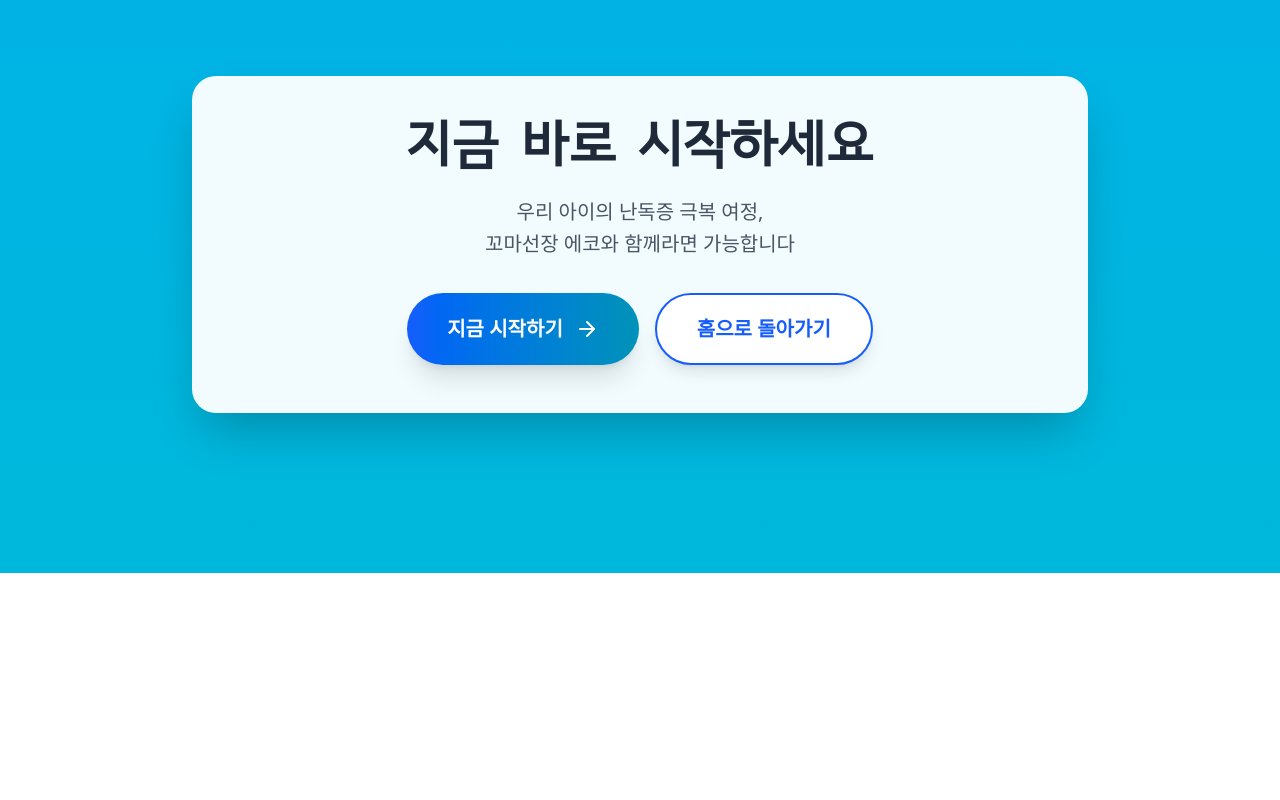
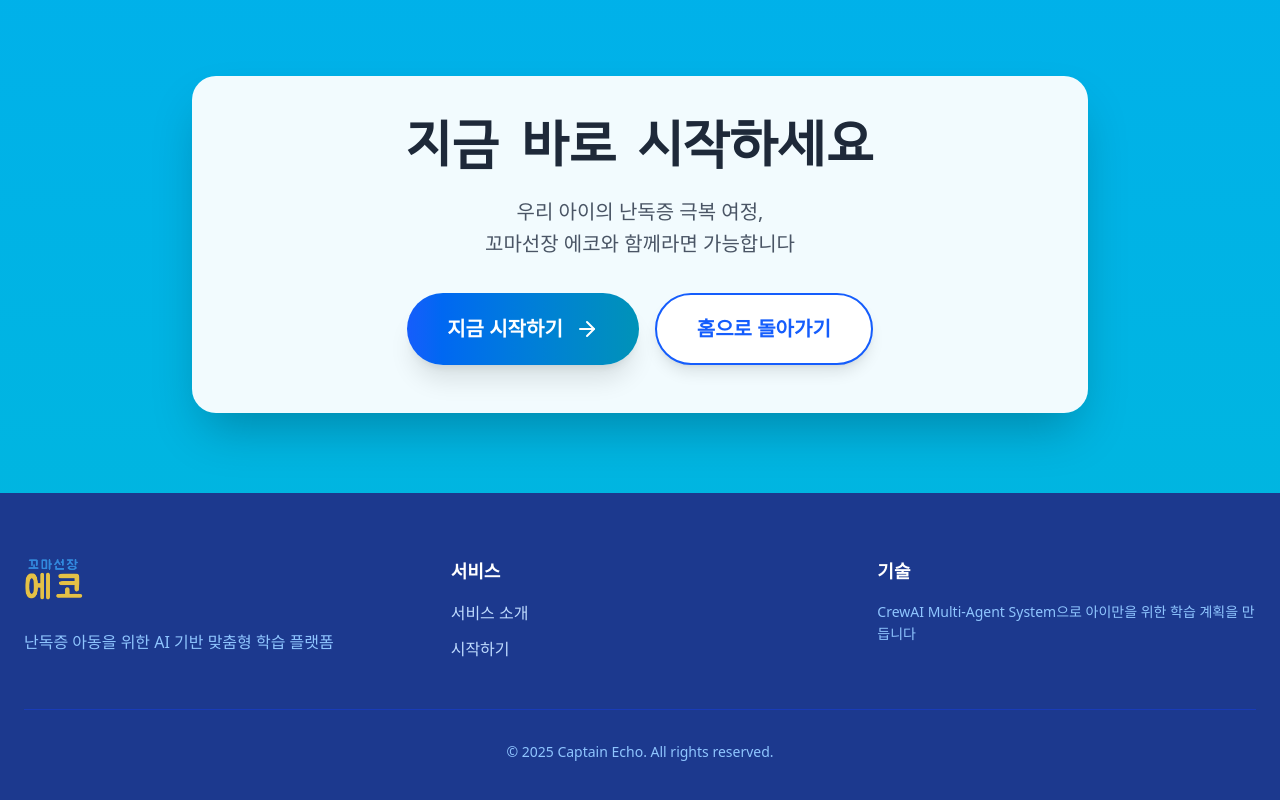
Before and after one commit to jhpps1/captinecho, a React (Vite) app in the folder frontend/: page /introduction in a window 1280 px wide. Shown: the part 3906-4706 px from the top of the page. Before the commit the page ends 4479 px from the top, so only its background shows below. Built offline with nearby package versions, Linux system fonts and the light colour scheme; no server answers.

Commit message:
fix: 소개페이지 footer 누락

```diff
--- a/frontend/src/pages/Introduce.tsx
+++ b/frontend/src/pages/Introduce.tsx
@@ -371,8 +371,55 @@ const Introduction = () => {
         </div>
       </section>
 
-      {/* Bottom padding */}
-      <div className="h-20"></div>
+      {/* Footer */}
+      <footer className="bg-blue-900 text-blue-200 py-16 px-6">
+        <div className="max-w-7xl mx-auto">
+          <div className="grid md:grid-cols-3 gap-12 mb-12">
+            <div>
+              <img
+                src="/nav/logo.png"
+                alt="꼬마선장 에코"
+                className="h-12 mb-6 opacity-90"
+              />
+              <p className="text-blue-300 leading-relaxed">
+                난독증 아동을 위한 AI 기반 맞춤형 학습 플랫폼
+              </p>
+            </div>
+            <div>
+              <h4 className="font-bold text-white mb-4 text-lg">서비스</h4>
+              <ul className="space-y-3">
+                <li>
+                  <Link
+                    to="/introduction"
+                    className="hover:text-white transition-colors"
+                  >
+                    서비스 소개
+                  </Link>
+                </li>
+                <li>
+                  <Link
+                    to="/login"
+                    className="hover:text-white transition-colors"
+                  >
+                    시작하기
+                  </Link>
+                </li>
+              </ul>
+            </div>
+            <div>
+              <h4 className="font-bold text-white mb-4 text-lg">기술</h4>
+              <p className="text-blue-300 text-sm leading-relaxed">
+                CrewAI Multi-Agent System으로 아이만을 위한 학습 계획을 만듭니다
+              </p>
+            </div>
+          </div>
+          <div className="border-t border-blue-800 pt-8 text-center">
+            <p className="text-sm text-blue-300">
+              © 2025 Captain Echo. All rights reserved.
+            </p>
+          </div>
+        </div>
+      </footer>
     </div>
   );
 };
```
